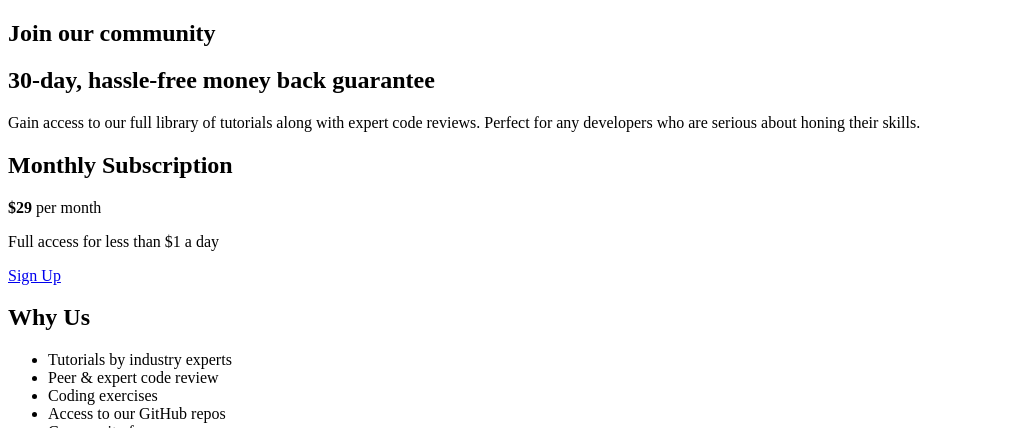
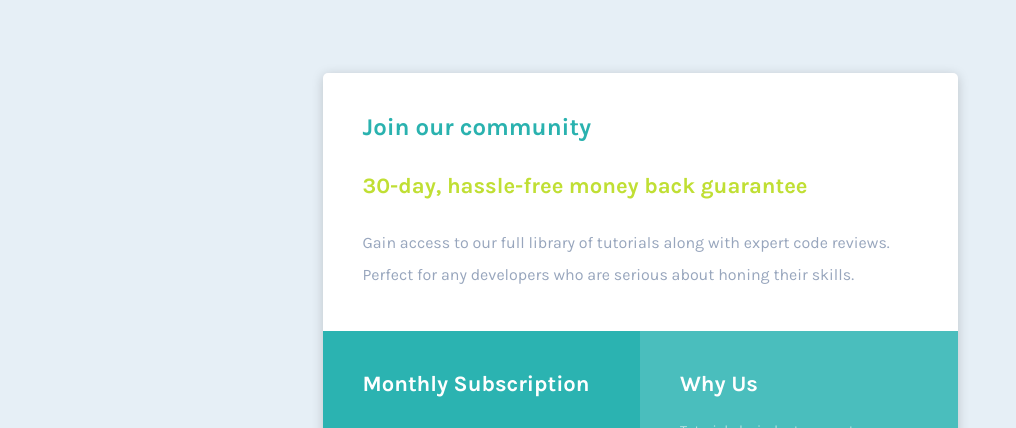
Before and after one commit to gustavom/frontend-mentor-challenge-01, a plain HTML site: page index.html in a window 1280 px wide. Shown: the top 428 px of the page, without its empty margins (0-1016 px from the left). Drawn offline with Linux system fonts and the light colour scheme.

Commit message:
add styles

```diff
--- a/css/styles.css
+++ b/css/styles.css
@@ -1,2 +1,180 @@
+* {
+  margin: 0;
+  padding: 0;
+  outline: 0;
+  list-style: none;
+  box-sizing: border-box;
+}
+*:focus {
+  outline: 0;
+}
+html,
+body,
+#root {
+  height: 100%;
+}
+body {
+  -webkit-font-smoothing: antialiased;
+  background-color: #e6eff6;
+}
+body,
+input,
+button {
+  font: 16px "Karla", sans-serif;
+  font-weight: 400;
+  color: hsl(218, 22%, 67%);
+}
+
+h1,
+h2,
+h3,
+h4,
+h5,
+h6,
+b,
+strong {
+  font-weight: 700;
+}
+p {
+  line-height: 2;
+}
+
 .main {
+  width: 100%;
+  height: 100vh;
+  display: flex;
+  align-items: center;
+  justify-content: center;
+  flex-direction: column;
+  /* background-color: #fff; */
+  padding: 15px;
 }
+
+.main .inner {
+  width: 100%;
+  max-width: 635px;
+  border-radius: 5px;
+  background-color: #fff;
+  box-shadow: 0 2px 12px rgba(0, 0, 0, 0.18);
+  display: flex;
+  flex-wrap: wrap;
+  overflow: hidden;
+}
+.intro {
+  flex: 0 0 100%;
+  max-width: 100%;
+  padding: 40px;
+}
+
+.intro h1 {
+  color: hsl(179, 62%, 43%);
+  font-size: 24px;
+  margin-bottom: 32px;
+}
+.intro h2 {
+  color: hsl(71, 73%, 54%);
+  font-size: 22px;
+  margin-bottom: 28px;
+}
+
+.price {
+  flex: 0 0 50%;
+  max-width: 50%;
+  padding: 40px;
+  background-color: #2bb3b1;
+  color: #fff;
+  font-size: 15px;
+}
+
+.price h2 {
+  font-size: 22px;
+  margin-bottom: 25px;
+}
+.price p {
+  margin-bottom: 30px;
+  color: rgba(255, 255, 255, 0.8);
+}
+.price p.value {
+  color: rgba(255, 255, 255, 0.5);
+  display: flex;
+  align-items: center;
+  margin-bottom: 15px;
+}
+.price p.value b {
+  color: #fff;
+  font-size: 30px;
+  margin-right: 14px;
+}
+.price .button {
+  display: block;
+  width: 100%;
+  background-color: hsl(71, 73%, 54%);
+  border: 0;
+  border-radius: 5px;
+  box-shadow: 0 0 10px 4px rgba(0, 0, 0, 0.1);
+  color: #fff;
+  font-weight: 700;
+  text-align: center;
+  text-decoration: none;
+  padding: 15px 5px;
+  transition: all 0.2s;
+}
+.price .button:hover {
+  transform: scale(1.05);
+  box-shadow: 0 0 5px 1px rgba(0, 0, 0, 0.05);
+  background-color: hsl(71, 73%, 49%);
+}
+
+.why-us {
+  flex: 0 0 50%;
+  max-width: 50%;
+  padding: 40px;
+  background-color: #4abebd;
+  color: #fff;
+  font-size: 15px;
+}
+.why-us h2 {
+  font-size: 22px;
+  margin-bottom: 25px;
+}
+
+.why-us ul li {
+  color: rgba(255, 255, 255, 0.6);
+  padding-bottom: 4px;
+  font-size: 14px;
+}
+.attribution {
+  padding: 25px 15px;
+  color: hsl(218, 22%, 67%);
+}
+.attribution a {
+  color: hsl(179, 62%, 43%);
+  text-decoration: none;
+}
+.attribution a:hover {
+  text-decoration: underline;
+}
+
+@media only screen and (max-width: 375px) {
+  body {
+    font-size: 14px;
+  }
+  .main {
+    display: block;
+  }
+  .intro h1 {
+    font-size: 22px;
+  }
+  .intro h2 {
+    font-size: 18px;
+  }
+  .price,
+  .why-us {
+    flex: 0 0 100%;
+    max-width: 100%;
+  }
+  .price h2,
+  .why-us h2 {
+    font-size: 18px;
+  }
+}
```
